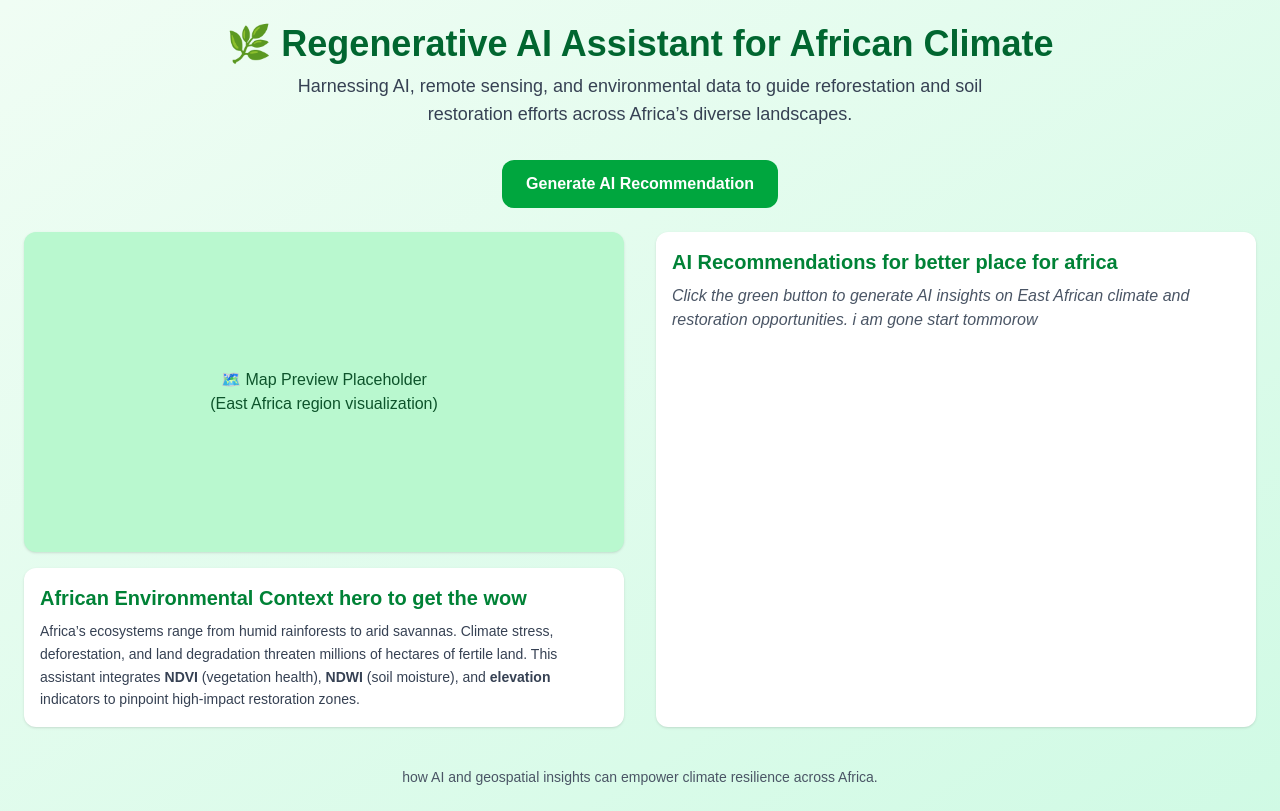
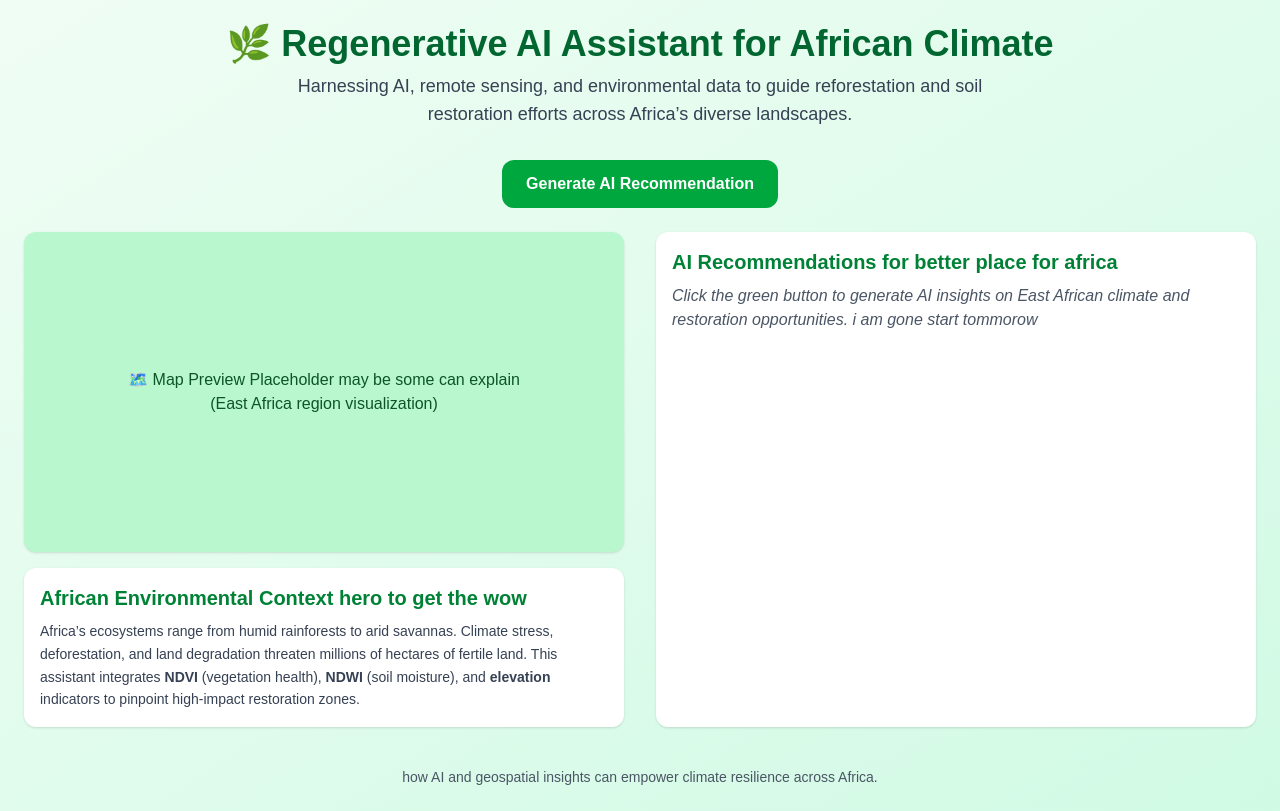
Before and after one commit to HanaTeshome721/abc, a Next.js app: page / in a window 1280 px wide. Built offline with nearby package versions, Linux system fonts and the light colour scheme.

Commit message:
update: update content

```diff
--- a/src/app/page.js
+++ b/src/app/page.js
@@ -68,7 +68,7 @@ export default function HomePage() {
         <div>
           <div className="h-80 bg-green-200 rounded-xl shadow flex items-center justify-center">
             <p className="text-green-900 text-center px-4">
-              🗺️ Map Preview Placeholder
+              🗺️ Map Preview Placeholder   may be some can explain
               <br />
               (East Africa region visualization)
             </p>
```
